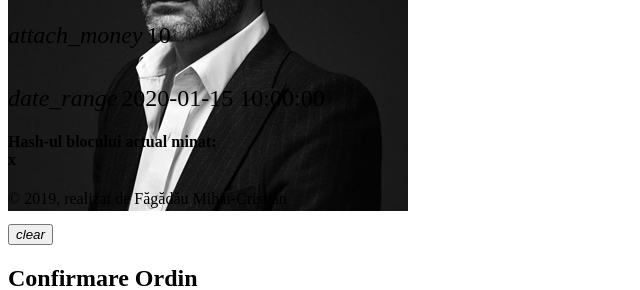
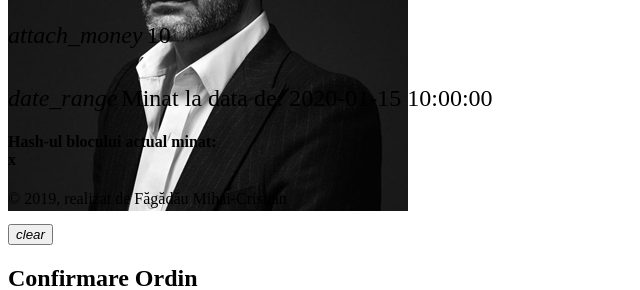
Before and after one commit to mihaichris/pandora, a Yii app: template frontend/views/chain/index.php in a window 1280 px wide. Shown: the part 2522-2812 px from the top of the page, without its empty margins (0-640 px from the left). Run offline with PHP 8.4 and a stand-in for Yii, Linux system fonts and the light colour scheme; the template is opened without the code that fills it: most values are stand-ins (such as "Sample title", 1, 10 or a date in 2020); form fields are guessed from the names that the template uses; data that the repository does not hold is empty; some libraries are stand-ins or nearby versions.

Commit message:
Update labels

```diff
--- a/frontend/controllers/BlockController.php
+++ b/frontend/controllers/BlockController.php
@@ -126,7 +126,7 @@ class BlockController extends \yii\web\Controller
             ->innerJoin('hash', 'hash.block_id=block.id')
             ->where(['block.id' => $id])
             ->all();
-        //Helper::debug($queryBlockInfo);
+        Helper::debug($queryBlockInfo);
         return $this->render('view-block', [
             'model'          => $this->findModel($id),
             'queryBlockInfo' => $queryBlockInfo,
--- a/frontend/views/block/view-block.php
+++ b/frontend/views/block/view-block.php
@@ -6,7 +6,7 @@ use yii\widgets\DetailView;
 /* @var $this yii\web\View */
 /* @var $model frontend\models\Block */
 
-$this->title = "Block Nr." .  $model->id;
+$this->title = "Block Nr." .  ($model->id + 1);
 $this->params['breadcrumbs'][] = ['label' => 'Blocks', 'url' => ['index']];
 $this->params['breadcrumbs'][] = $this->title;
 ?>
--- a/frontend/views/chain/index.php
+++ b/frontend/views/chain/index.php
@@ -157,8 +157,8 @@ $this->params['breadcrumbs'][] = 'Lanțul tau';
       <?php endforeach;?>
     </div>
     <div class="row">
-        <div class="col-md-2 text-center">
-                <i class="material-icons" style="font-size:1.5em">date_range</i> <span style="font-size:1.5em"><?=date_format(new \DateTime($block['timestamp']), 'Y-m-d H:i:s')?></span>
+        <div class="col-md-4 text-center">
+                <i class="material-icons" style="font-size:1.5em">date_range</i> <span style="font-size:1.5em">Minat la data de: <?=date_format(new \DateTime($block['timestamp']), 'Y-m-d H:i:s')?></span>
         </div>
     </div>
     <div class="row text-center">
--- a/frontend/views/transaction/index.php
+++ b/frontend/views/transaction/index.php
@@ -8,7 +8,6 @@ use yii\widgets\Pjax;
 
 $this->title                   = 'Istoric tranzacții';
 $this->params['breadcrumbs'][] = $this->title;
-
 ?>
 <div class="transaction-index">
 <?=ExportMenu::widget([
```
Also changed, not shown: 1 other file.
